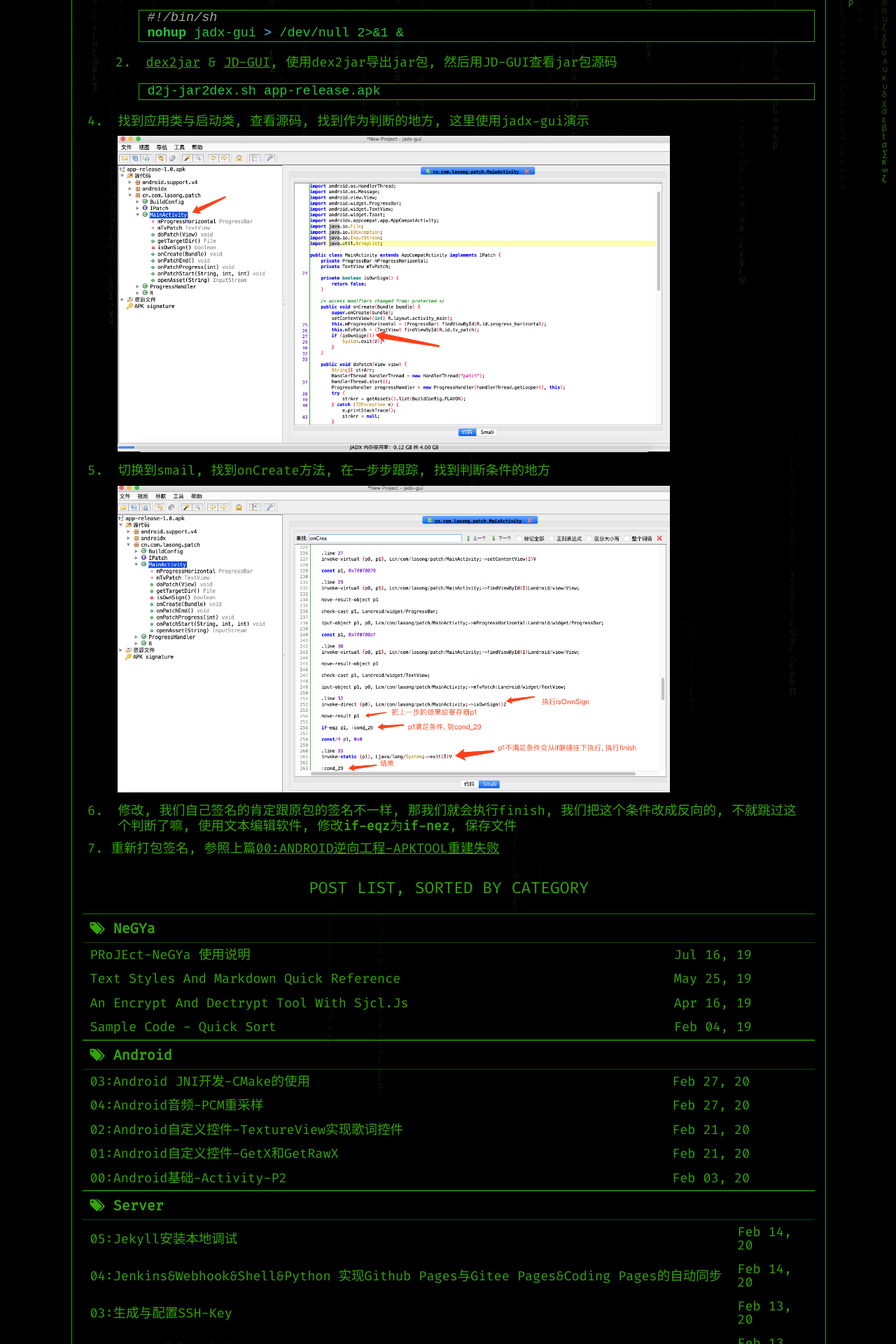
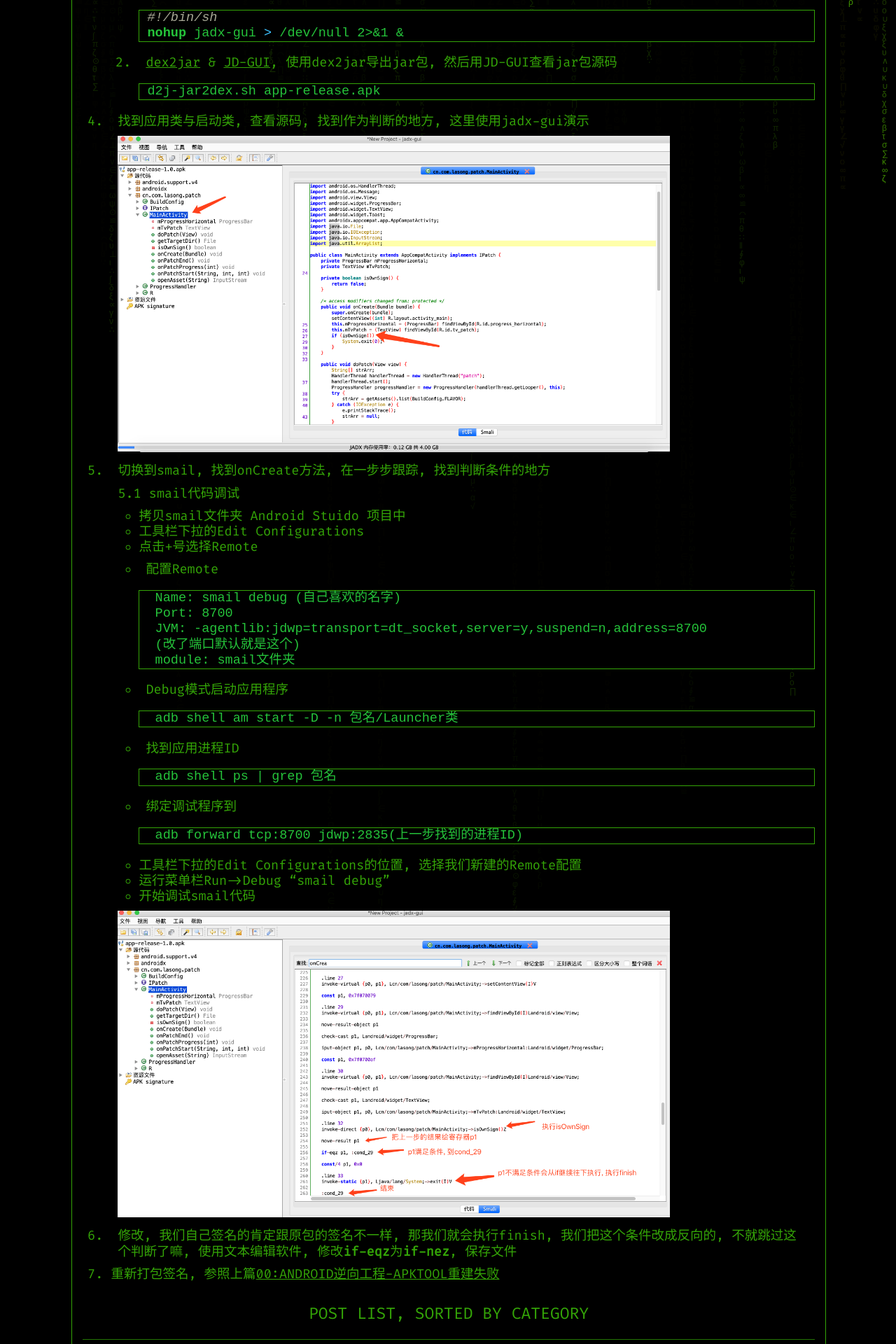
Before and after one commit to zhusonger/www.lasong.com.cn, a Jekyll site: the page built from _posts/Android_Reverse/2020-02-12-android-reverse-smail.md, in a window 1280 px wide. Shown: the part 1117-3037 px from the top of the page at 70% size. Built offline with Jekyll 4.4.1, drawn with Linux system fonts in a browser that asks for light colours; some of the changed text lies outside the part shown.

Commit message:
调整android目录下文章

````diff
--- a/_config.yml
+++ b/_config.yml
@@ -11,11 +11,9 @@ webrick:
     Access-Control-Allow-Origin: "*"
 plugins:
   - jekyll-sitemap
-  - jekyll-paginate
-  - jekyll-feed
 ## Global Variables
 email: "song.zhu@lasong.com.cn"
-github: "zhusonger/zhusonger.github.io"
+github: "zhusonger/"
 # path to: css/, fonts/, img/ and js/
 assets_path: "/assets" # i.e. "/assets"
 statement: "Zhusong, All Rights Reserved"
--- a/_posts/Android/2020-02-21-android-getx-getrawx.md
+++ b/_posts/Android/2020-02-21-android-getx-getrawx.md
@@ -1,12 +1,12 @@
 ---
-title: 01:Android自定义控件-getX和getRawX
+title: 00:Android自定义控件-自由拖动控件
 author: Zhusong
 layout: post
 footer: true
 post_list: "category"
 category: Android
 date: 2020-2-21
-excerpt: "01:Android自定义控件-getX和getRawX"
+excerpt: "00:Android自定义控件-自由拖动控件"
 abstract: ""
 ---
 
--- a/_posts/Android_Reverse/2020-02-12-android-reverse-smail.md
+++ b/_posts/Android_Reverse/2020-02-12-android-reverse-smail.md
@@ -64,8 +64,43 @@ abstract: ""
 
 5. 切换到smail, 找到onCreate方法, 在一步步跟踪, 找到判断条件的地方
 
+	5.1 smail代码调试
+
+	* 拷贝smail文件夹 Android Stuido 项目中
+	* 工具栏下拉的Edit Configurations
+	* 点击+号选择Remote
+	* 配置Remote
+
+		```
+		Name: smail debug (自己喜欢的名字)
+		Port: 8700
+		JVM: -agentlib:jdwp=transport=dt_socket,server=y,suspend=n,address=8700
+		(改了端口默认就是这个)
+		module: smail文件夹
+		```
+	* Debug模式启动应用程序
+
+		```
+		adb shell am start -D -n 包名/Launcher类
+		```
+
+	* 找到应用进程ID
+
+		```
+		adb shell ps | grep 包名
+		```
+
+	* 绑定调试程序到
+
+		```
+		adb forward tcp:8700 jdwp:2835(上一步找到的进程ID)
+		```
+
+	* 工具栏下拉的Edit Configurations的位置, 选择我们新建的Remote配置
+	* 运行菜单栏Run->Debug "smail debug"
+	* 开始调试smail代码
+
 	<img src="{{site.assets_path}}/img/android/img-android-jadx-gui-smail.png" width="80%">
-
 
 6.	修改, 我们自己签名的肯定跟原包的签名不一样, 那我们就会执行finish, 我们把这个条件改成反向的, 不就跳过这个判断了嘛, 使用文本编辑软件, 修改**if-eqz**为**if-nez**, 保存文件
 
````
Also changed, not shown: _posts/Android/2020-02-03-android-p2.md (deleted, +0 -20 lines), _posts/Android/2020-02-27-android-audio-resample.md (+10 -0 lines), _posts/Android_Reverse/2020-02-22-android-reverse-ida.md (+1 -1 lines), pages/index.md (+1 -1 lines), assets/img/img-sample.jpg (deleted), assets/img/lasong_logo.png (added).
